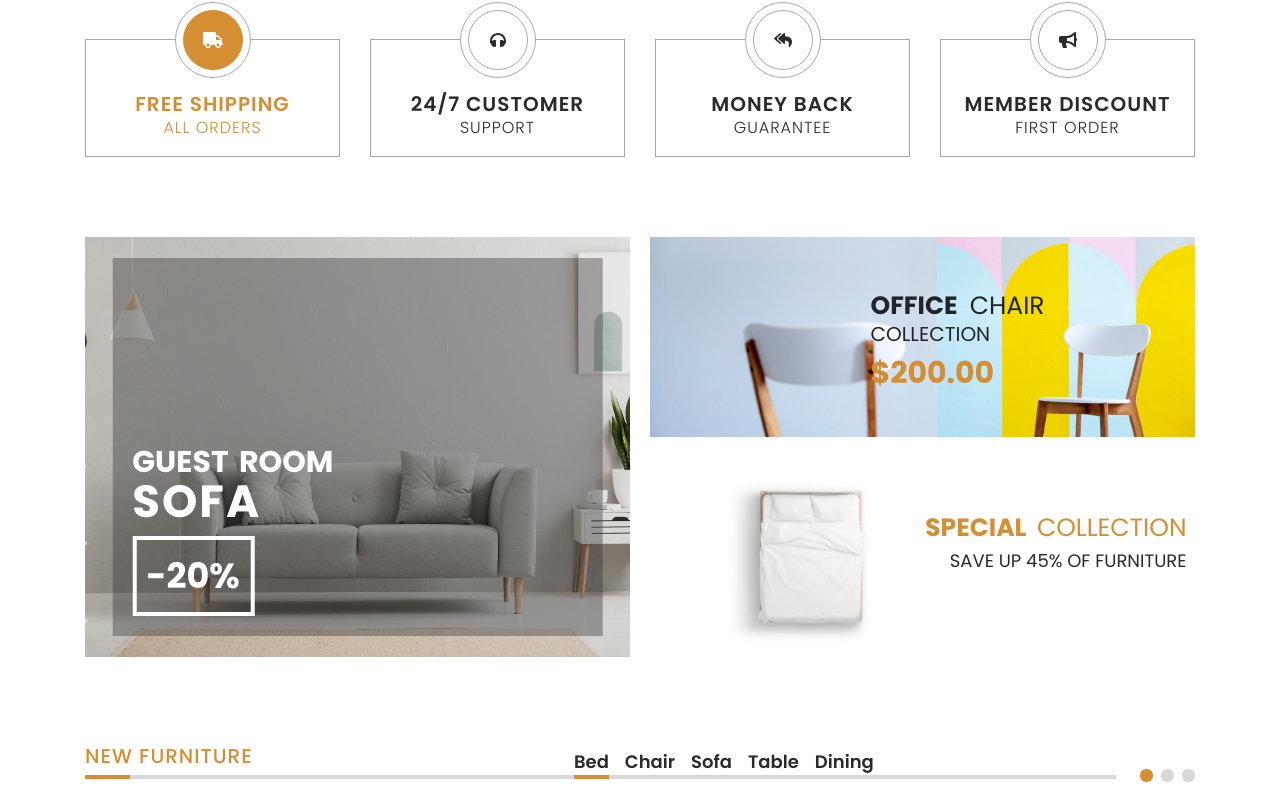
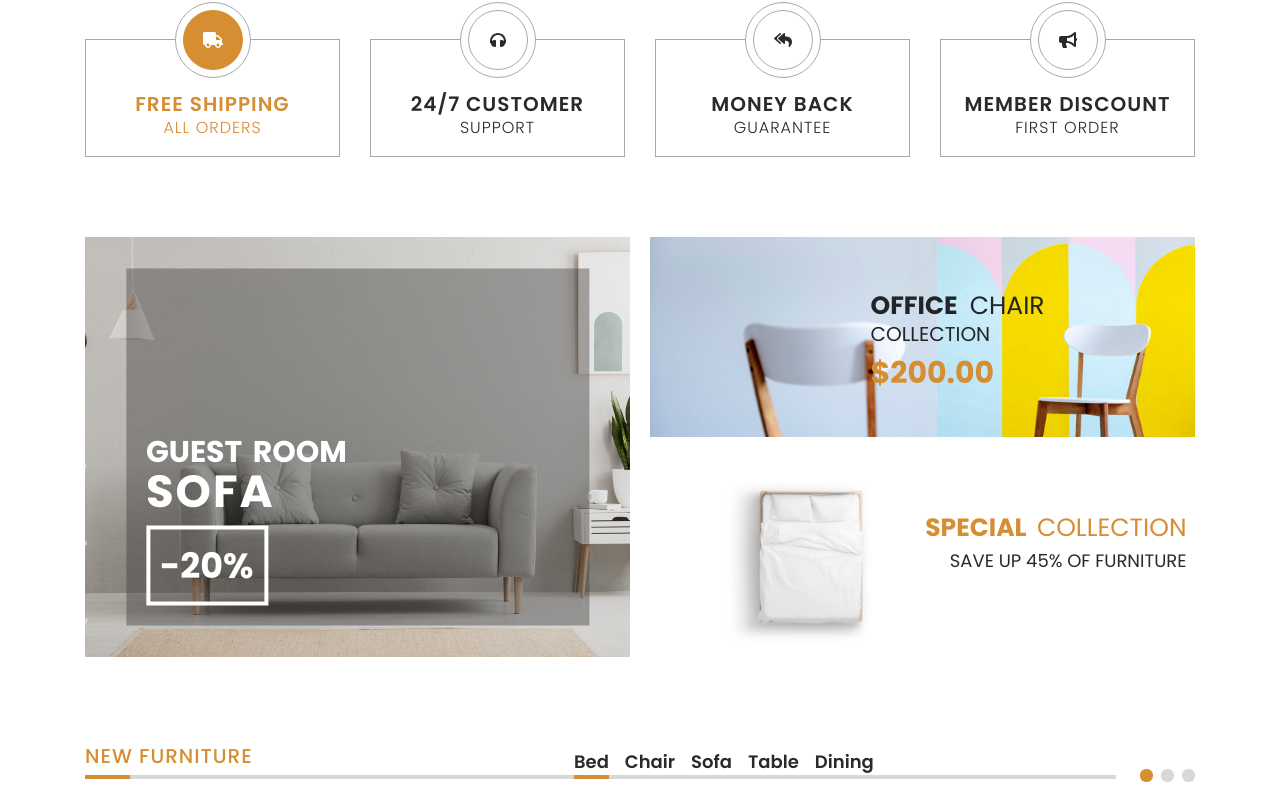
Before and after one commit to matwjablonski/kodilla-wdp-2204-03, a React (Create React App) app: page / in a window 1280 px wide. Shown: the part 366-1173 px from the top of the page. Built offline with nearby package versions, Linux system fonts and the light colour scheme.

Commit message:
Change leftOverlay width

```diff
--- a/src/components/features/DealsBoxes/DealsBoxes.module.scss
+++ b/src/components/features/DealsBoxes/DealsBoxes.module.scss
@@ -23,8 +23,8 @@
         bottom: 50%;
         left: 50%;
         transform: translate(-50%, -50%);
-        width: 90%;
-        height: 90%;
+        width: 85%;
+        height: 85%;
         background-color: $deals-transparent;
 
         .leftDealText {
```
